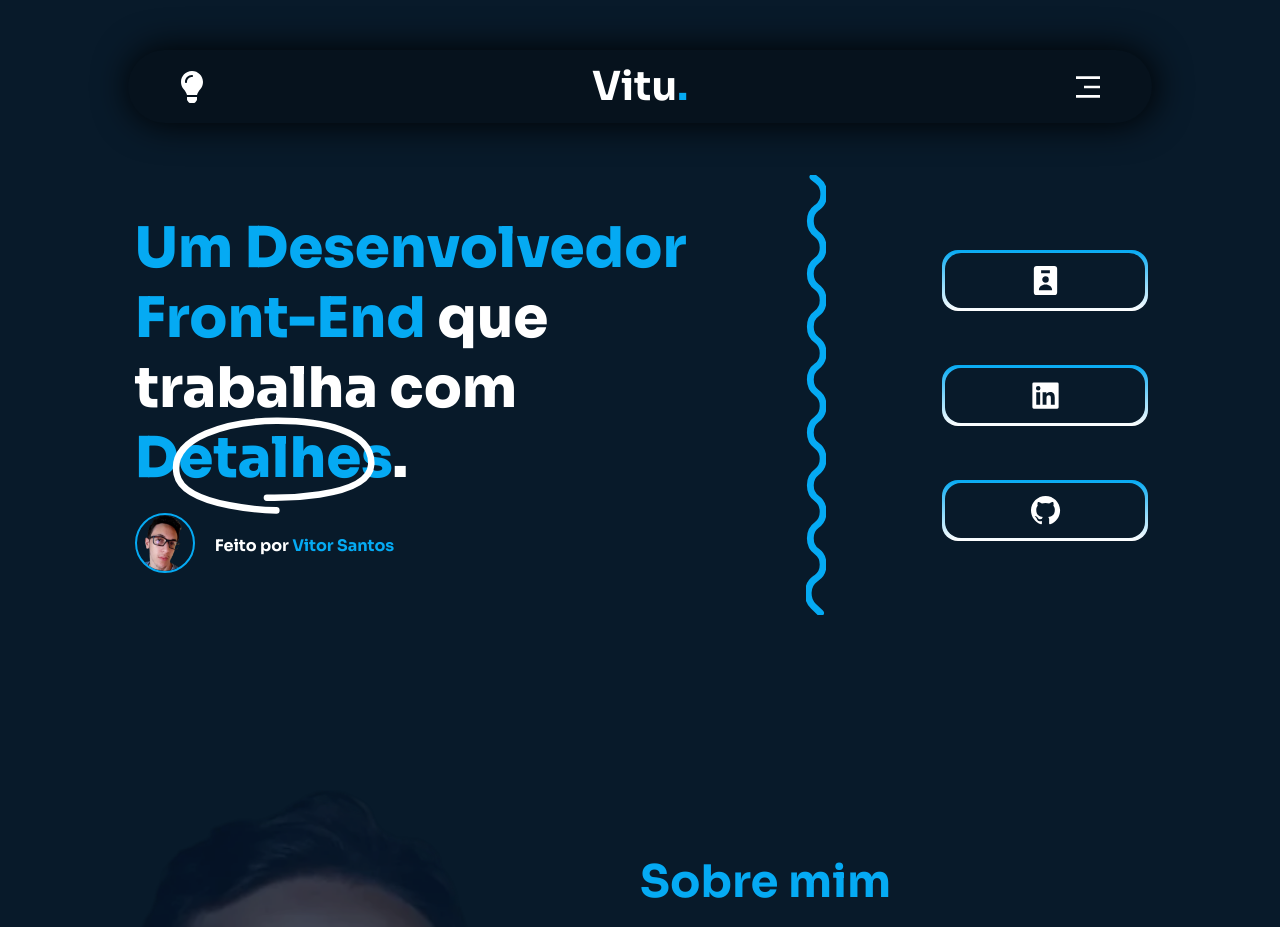
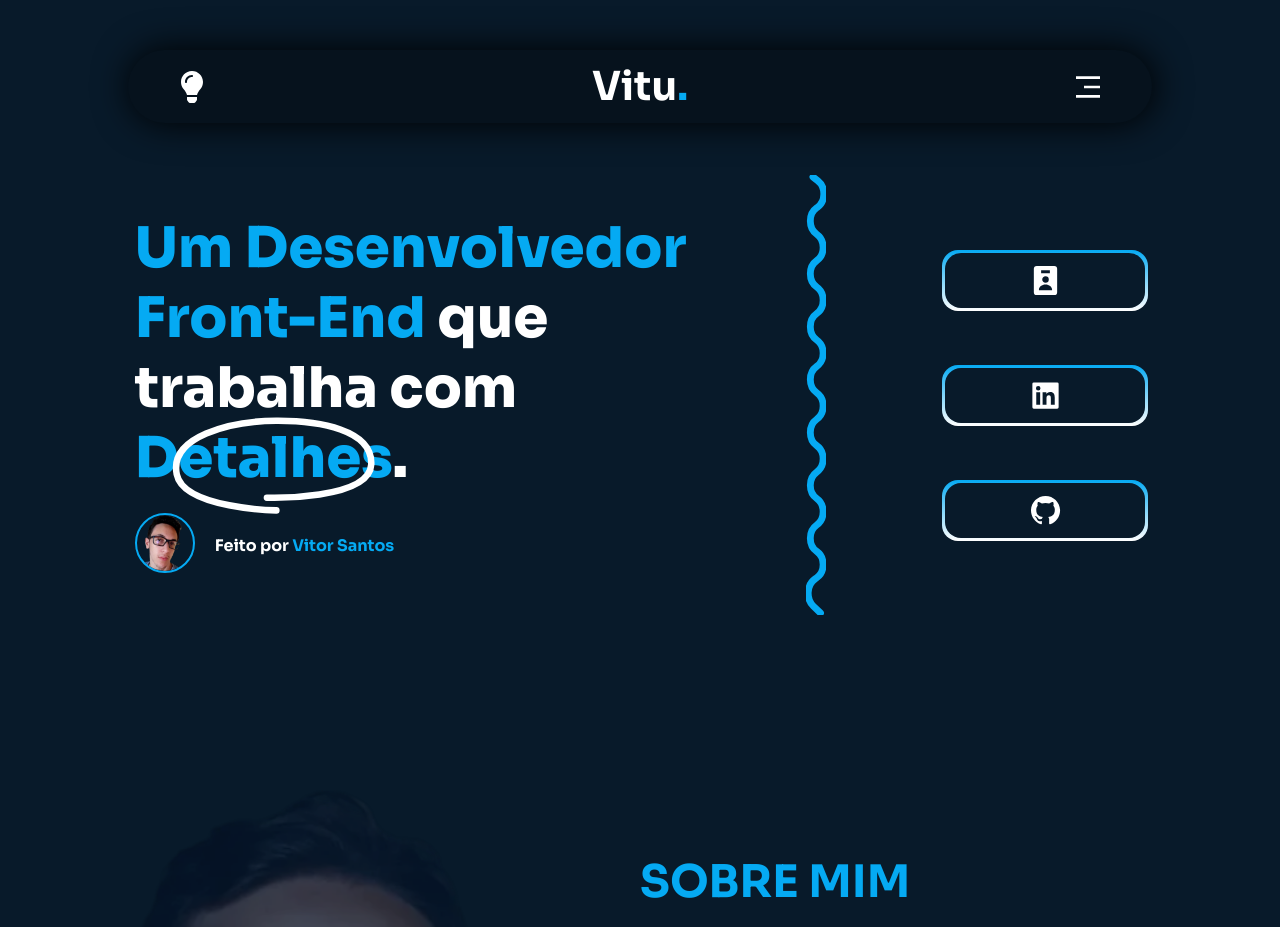
Before and after one commit to VitorSantos920/portfolio-vs, a React (Vite) app: page / in a window 1280 px wide. Shown: the top 927 px of the page. Built offline with nearby package versions, Linux system fonts and the light colour scheme.

Commit message:
:lipstick: Style: subtitle
capitalized subtitle

```diff
--- a/src/style/Subtitle.ts
+++ b/src/style/Subtitle.ts
@@ -4,4 +4,5 @@
   color: '$primary',
   fontFamily: '$title',
   fontSize: '2.8rem',
+  textTransform: 'uppercase',
 });
```
